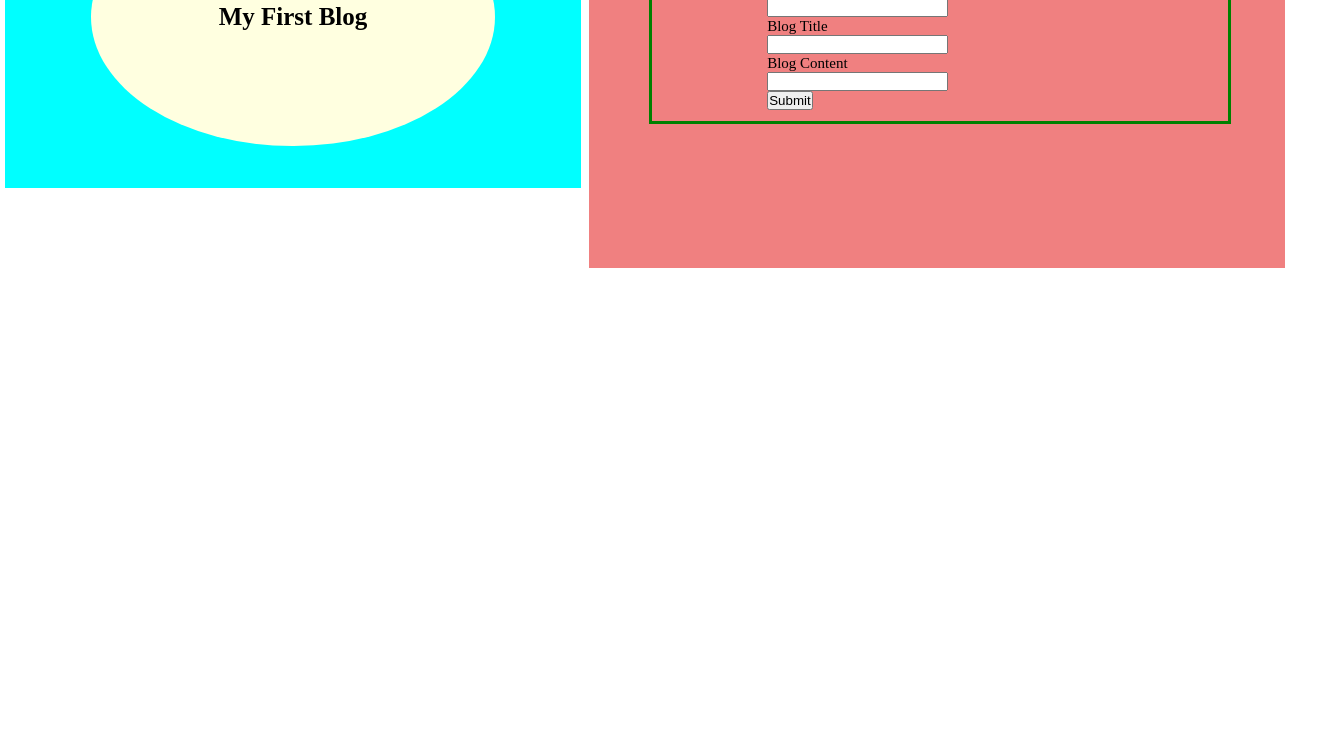
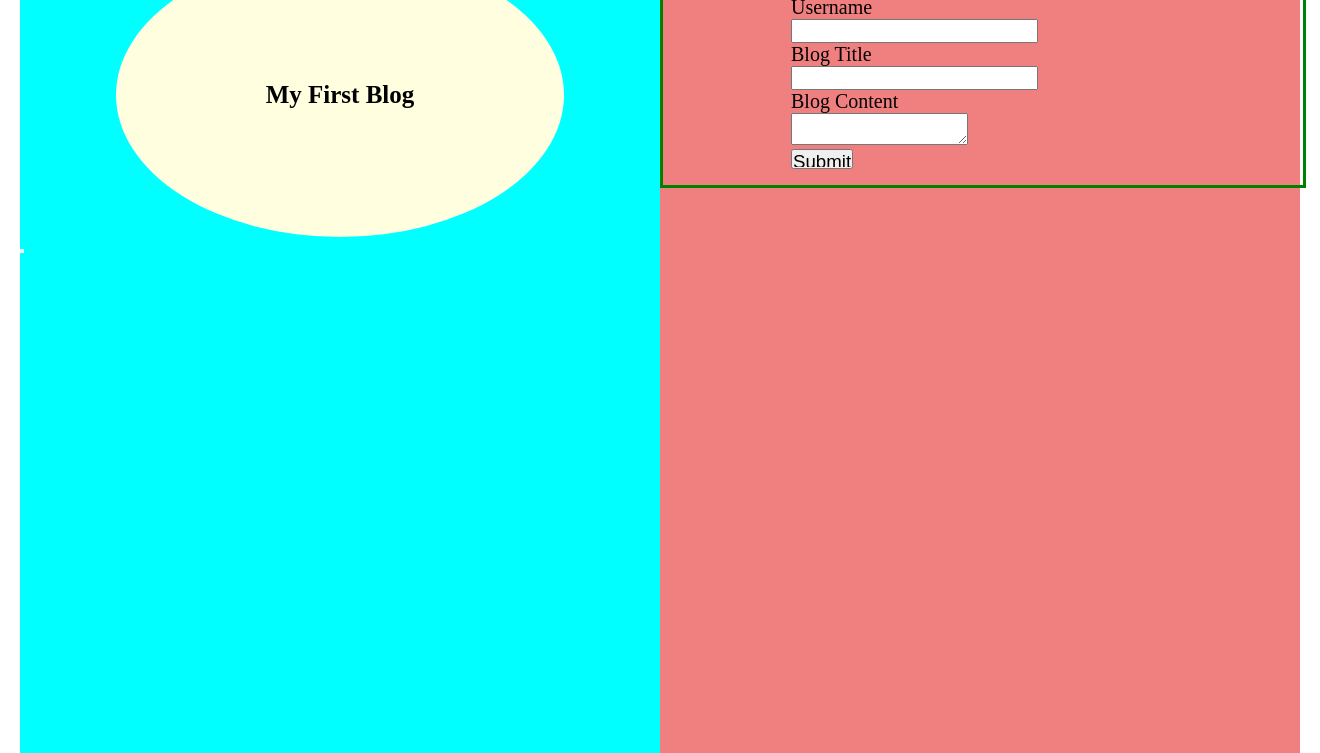
Before and after one commit to sjean149/my-blog, a plain HTML site: page index.html in a window 1280 px wide. Shown: the part 117-870 px from the top of the page, 1320 px wide, since content can reach past the window. Before the commit the page ends 800 px from the top, so only its background shows below. Drawn offline with Linux system fonts and the light colour scheme.

Commit message:
second commit

```diff
--- a/assests/css/styles.css
+++ b/assests/css/styles.css
@@ -5,16 +5,17 @@
 }
 body{
     width: 100%;
-    padding: 5px;
+   padding: 10px 20px;
 
 }
 
-#leftSide {
-    width: 45%;
+#leftSide, #rightSide {
+    width: 50%;
     float: left;
     background-color: aqua;
     height: 300px;
-
+    height: 100vh;
+    padding-top: 60px;
 }
 
 #leftIcon {
@@ -30,16 +31,11 @@ body{
 }
 
 #rightSide {
-    float: right;
-    width: 45%;
     background-color: lightcoral;
-    padding: 40px 60px;
-    align-items: center;
-    height: 300px;
 }
 
 form{
-
+    align-items: center;
     display: block;
     width: 60%;
     margin-left: auto;
@@ -49,5 +45,11 @@ form{
 }
 
 label{
-    font-size: 15px;
+    font-size: 20px;
+    font-family: 'Times New Roman', Times, serif;
 }
+
+input{
+    height: 20px;
+    font-size: 14pt;
+}
--- a/assests/js/form.js
+++ b/assests/js/form.js
@@ -2,11 +2,16 @@ function formFunc(event){
     event.preventDefault();
     let username = document.getElementById('username').value;
     let blogTitle = document.getElementById('title').value;
-    let blogContent = document.getElementById('blogContent').value;
+    let blogContent = document.getElementById('blog-content').value;
 
     localStorage.setItem('ls_username', username);
     localStorage.setItem('ls_blogtitle', blogTitle);
     localStorage.setItem('ls_blogContent', blogContent);
 
+    console.log(localStorage.getItem('ls_username'));
+    console.log(localStorage.getItem('ls_blogtitle'));
+
+    return true;
+
 
 }
--- a/index.html
+++ b/index.html
@@ -10,10 +10,12 @@
 <body>
     <section id="leftSide">
     <h2 id="leftIcon">My First Blog</h2>
+    <button><a href="blog.html"></a></button>
     </section>
-    <div id="rightSide">
 
-    <form onsubmit="formFunc(event)">
+
+    <section id="rightSide">
+    <form method="post" action="blog.html" onsubmit="formFunc(event)" id="form">
         <h1>What's on your mind?</h1>
         <label for="username">Username</label><br>
         <input type="text" name="username" id="username" required><br>
@@ -22,11 +24,12 @@
         <input type="text" name="title" id="title" required><br>
 
         <label for="blog-content">Blog Content</label><br>
-        <input type="text" name="blog-content" id="blog-content" required><br>
+        <textarea name="blog-content" id="blog-content" required></textarea>
+        <br>
 
         <input type="submit" value="Submit">
         </form>
-    </div>
+    </section>
 
     </form>
 <script src="./assests/js/form.js"></script>
```
Also changed, not shown: assests/css/blog.css (+16 -0 lines), blog.html (+24 -0 lines).
